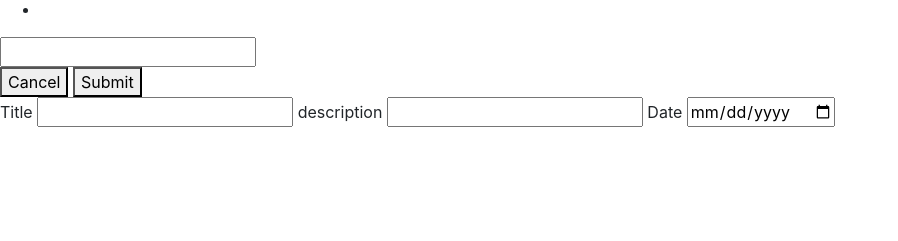
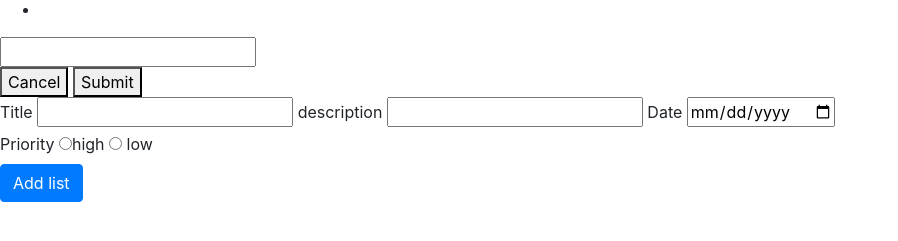
Before and after one commit to IBUNHABIBU/todo-list, a website: page src/index.html in a window 1280 px wide. Shown: the part 231-472 px from the top of the page, without its empty margins (0-898 px from the left). Drawn offline with nearby package versions, Linux system fonts and the light colour scheme.

Commit message:
finishing the form

```diff
--- a/src/index.html
+++ b/src/index.html
@@ -40,8 +40,12 @@
             <label for="description">description</label>
             <input type="text" class="descripiton" id="description">
             <label for="date">Date</label>
-            <input type="date" name="" id="datetime">
+            <input type="date" name="" id="datetime"><br>
+            <label for="priority">Priority</label>
 
+          <input type="radio"  name="priority" value="high"><label for="high">high</label>
+          <input type="radio"  name="priority" value="low"> <label for="low">low</label><br>
+          <button type="button" class="btn btn-primary">Add list</button>
           </form>
         </aside>
     </section>
```
